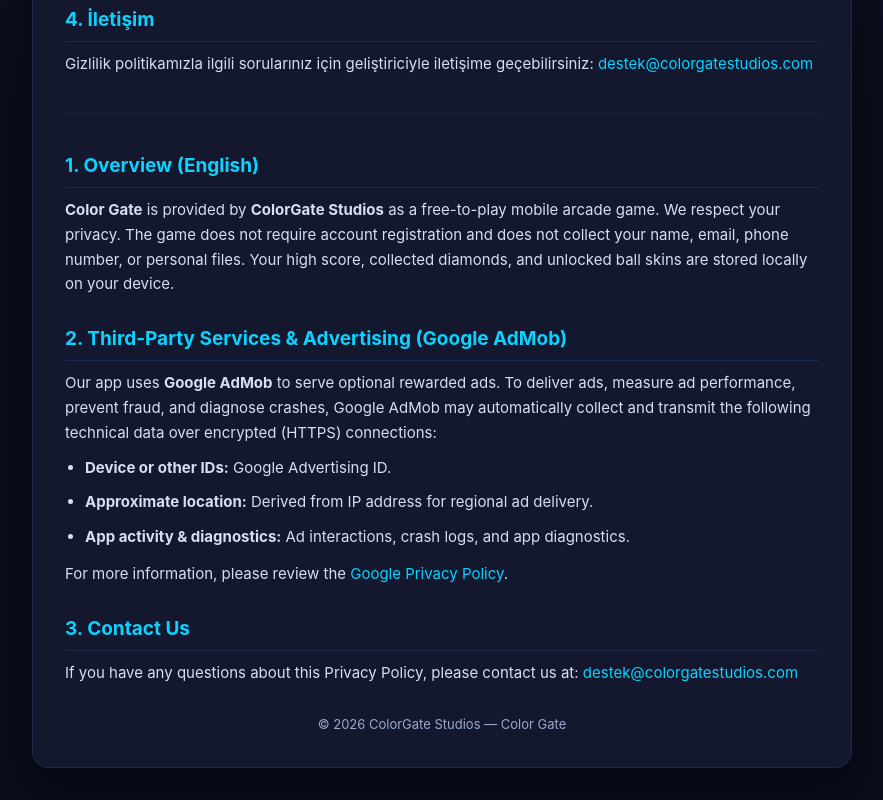
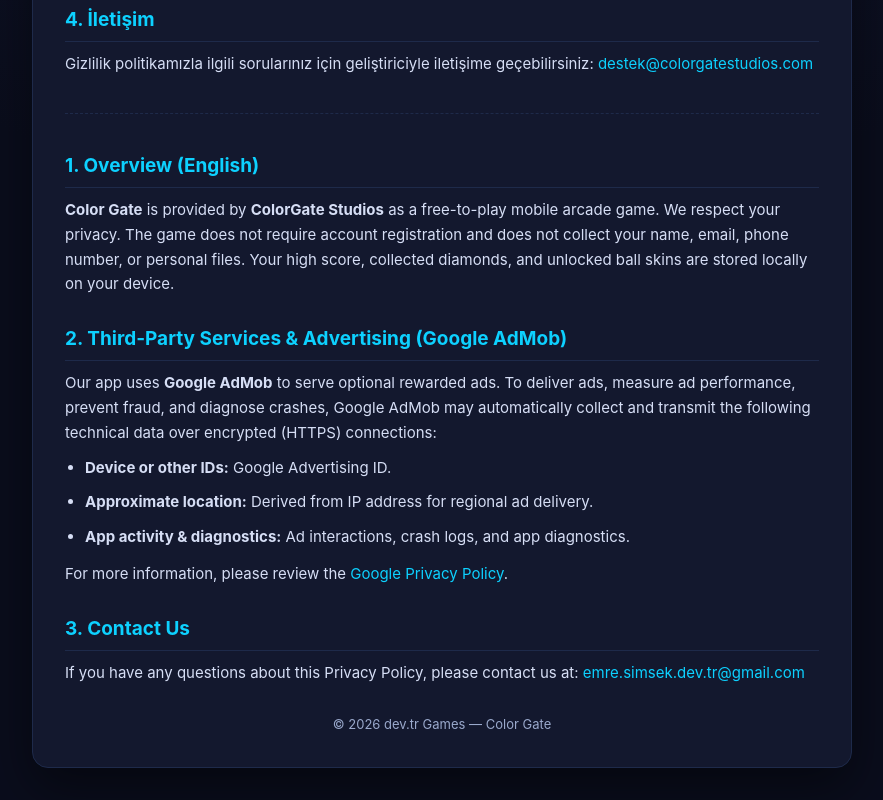
Before and after one commit to emresimsekdevtr-sys/ColorGate, a plain HTML site: page index.html in a window 1280 px wide. Shown: the part 816-1616 px from the top of the page, without its empty margins (198-1081 px from the left). Drawn offline with Linux system fonts and the light colour scheme.

Commit message:
Update contact email and footer copyright

```diff
--- a/index.html
+++ b/index.html
@@ -156,11 +156,11 @@
     <h2>3. Contact Us</h2>
     <p>
       If you have any questions about this Privacy Policy, please contact us at:
-      <a href="mailto:destek@colorgatestudios.com">destek@colorgatestudios.com</a>
+      <a href="mailto:emre.simsek.dev.tr@gmail.com">emre.simsek.dev.tr@gmail.com</a>
     </p>
 
     <footer>
-      &copy; 2026 ColorGate Studios — Color Gate
+      &copy; 2026 dev.tr Games — Color Gate
     </footer>
   </main>
 </body>
```
